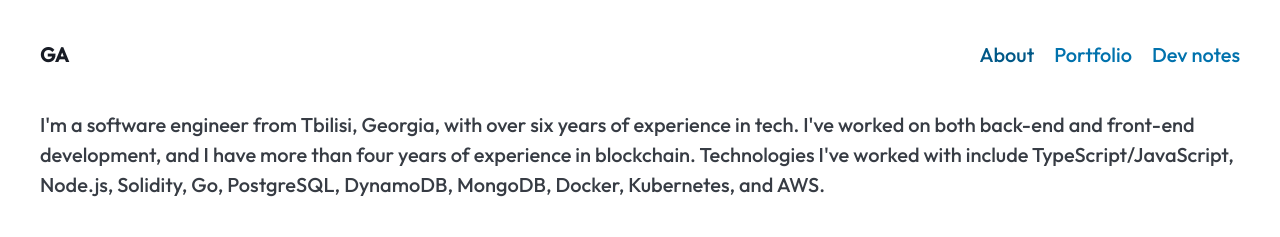
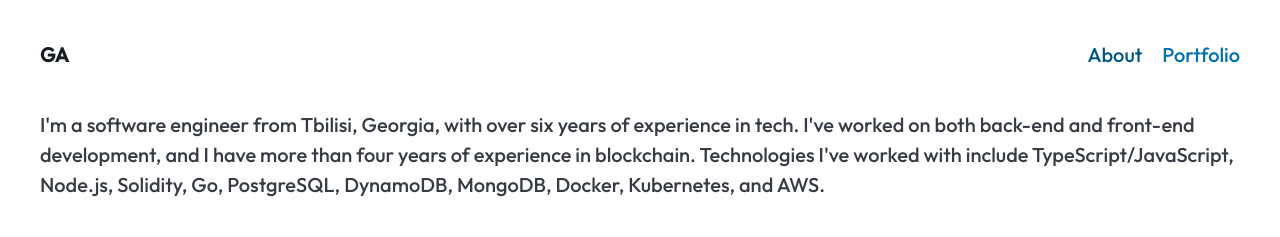
Before and after one commit to gabuladze/gabuladze.github.io, a Jekyll site: the page built from about.html, in a window 1280 px wide. Shown: the top 237 px of the page. Built offline with Jekyll 4.4.1, drawn with Linux system fonts in a browser that asks for light colours.

Commit message:
deleted dev-notes

```diff
--- a/_includes/navbar.html
+++ b/_includes/navbar.html
@@ -15,10 +15,5 @@
                 Portfolio
             </a>
         </li>
-        <li>
-            <a href="{{ site.baseUrl }}{% link dev-notes.html %}" {% if page.url == '/dev-notes' %}aria-current="page"{% endif %}>
-                Dev notes
-            </a>
-        </li>
     </ul>
 </nav>
```
